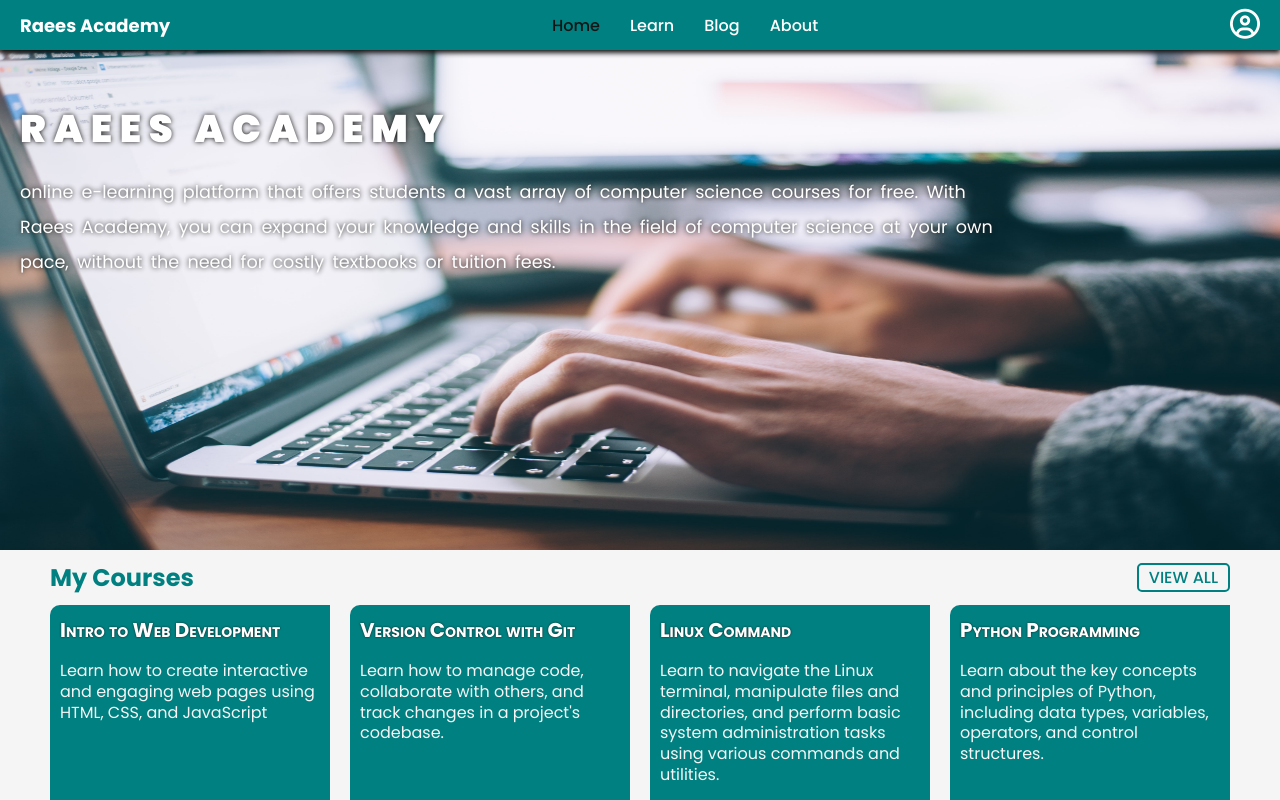
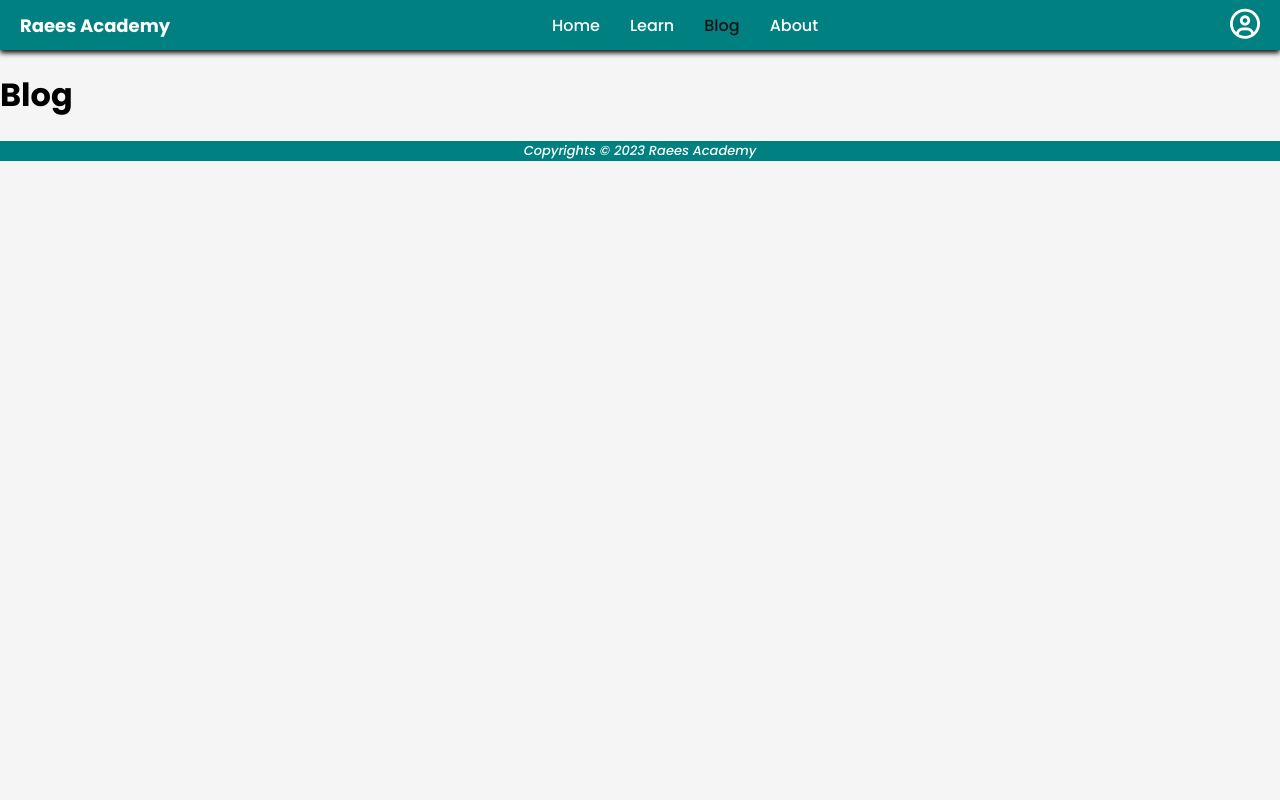
Before and after one commit to Abbaraees/raees-academy-react, a React (Vite) app: page /blog in a window 1280 px wide. Before the commit this address led to /home. Shown: the top 800 px of the page. Built offline with nearby package versions, Linux system fonts and the light colour scheme.

Commit message:
feat: Added About and Blog pages

```diff
--- a/src/App.jsx
+++ b/src/App.jsx
@@ -6,6 +6,8 @@ import Signup from './pages/Signup'
 import {BrowserRouter, Routes, Route, Navigate} from "react-router-dom"
 import Course from './pages/Course'
 import Lesson from './pages/Lesson'
+import Blog from './pages/Blog'
+import About from './pages/About'
 
 function App() {
 
@@ -19,6 +21,8 @@ function App() {
           <Route path='/signup' element={<Signup />} />
           <Route path='/courses/:courseId' element={<Course />} />
           <Route path='/courses/:courseId/:lessonId' element={<Lesson />} />
+          <Route path='/blog' element={<Blog />} />
+          <Route path='/about' element={<About />} />
           <Route path='*' element={<Navigate to="/home" />} />
         </Routes>
       </BrowserRouter>
--- a/src/components/Navbar.jsx
+++ b/src/components/Navbar.jsx
@@ -9,8 +9,8 @@ export default function Navbar() {
             <div className="nav--links">
                 <NavLink to="/home">Home</NavLink>
                 <NavLink to="/courses">Learn</NavLink>
-                <a href="#">Blog</a>
-                <a href="#">About</a>
+                <NavLink to="/blog">Blog</NavLink>
+                <NavLink to="/about">About</NavLink>
             </div>
             <div className="nav--profile">
                 <a href="#"><i className="fa-regular fa-circle-user user-icon"></i></a>
--- /dev/null
+++ b/src/pages/About.jsx
@@ -0,0 +1,12 @@
+import Navbar from "../components/Navbar"
+
+export default function About() {
+    return (
+        <div>
+            <Navbar />
+            <header>
+                <h1>About Us</h1>
+            </header>
+        </div>
+    )
+}
--- /dev/null
+++ b/src/pages/Blog.jsx
@@ -0,0 +1,12 @@
+import Navbar from "../components/Navbar"
+
+export default function Blog() {
+    return (
+        <div>
+            <Navbar />
+            <header>
+                <h1>Blog</h1>
+            </header>
+        </div>
+    )
+}
```
